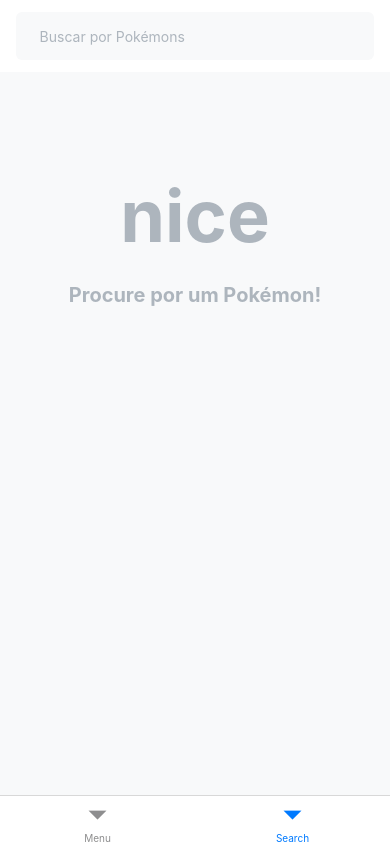
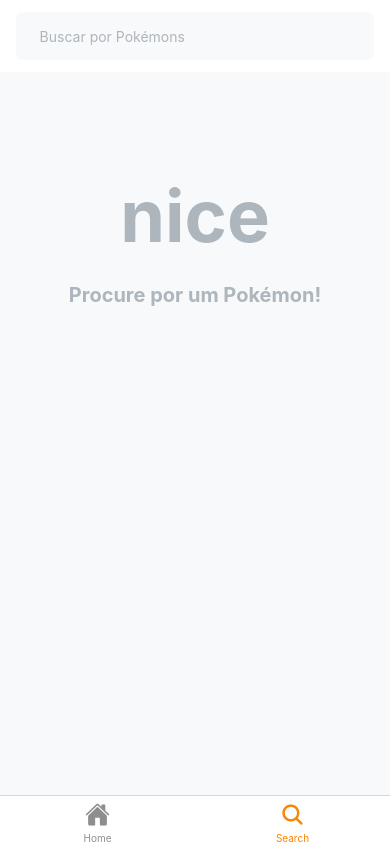
Before and after one commit to RafaFreitasNog/react-native-first-app, a React Native app: screen /Search in a window 390 px wide. Built offline with nearby package versions, Linux system fonts and the light colour scheme; no server answers.

Commit message:
Styled the bottomm tab navigation menu

```diff
--- a/package.json
+++ b/package.json
@@ -10,7 +10,7 @@
   },
   "dependencies": {
     "@react-navigation/bottom-tabs": "^6.4.0",
-    "@react-navigation/native": "^6.0.13",
+    "@react-navigation/native": "^6.0.14",
     "@react-navigation/native-stack": "^6.9.1",
     "expo": "~47.0.6",
     "expo-status-bar": "~1.4.2",
--- a/src/routes/tab.routes.jsx
+++ b/src/routes/tab.routes.jsx
@@ -1,19 +1,32 @@
 import { createBottomTabNavigator } from "@react-navigation/bottom-tabs";
 import { ScreenSearch } from "../pages/ScreenSearch";
 import { HomeStackRoutes } from "./stack.routes";
+import { Ionicons } from '@expo/vector-icons';
 
 const Tab = createBottomTabNavigator()
 
 export function TabRoutes() {
   return (
-    <Tab.Navigator>
-      <Tab.Screen name="Menu" component={HomeStackRoutes} options={{
-      headerShown: false,
-      title: 'Menu',
-    }}/>
-      <Tab.Screen name="Search" component={ScreenSearch} options={{
+    <Tab.Navigator
+    screenOptions={{
+      tabBarActiveTintColor: '#fb8500',
+    }}
+    >
+      <Tab.Screen name="Home" component={HomeStackRoutes}
+      options={{
+        headerShown: false,
+        title: 'Home',
+        tabBarIcon: ({color, size}) => (
+          <Ionicons name="home" size={size} color={color} />
+        ),
+      }}/>
+      <Tab.Screen name="Search" component={ScreenSearch}
+      options={{
         headerShown: false,
         title: 'Search',
+        tabBarIcon: ({color, size}) => (
+          <Ionicons name="search" size={size} color={color} />
+        ),
       }} />
     </Tab.Navigator>
   )
```
Also changed, not shown: 1 other file (tests, documents, lock files or other folders).
